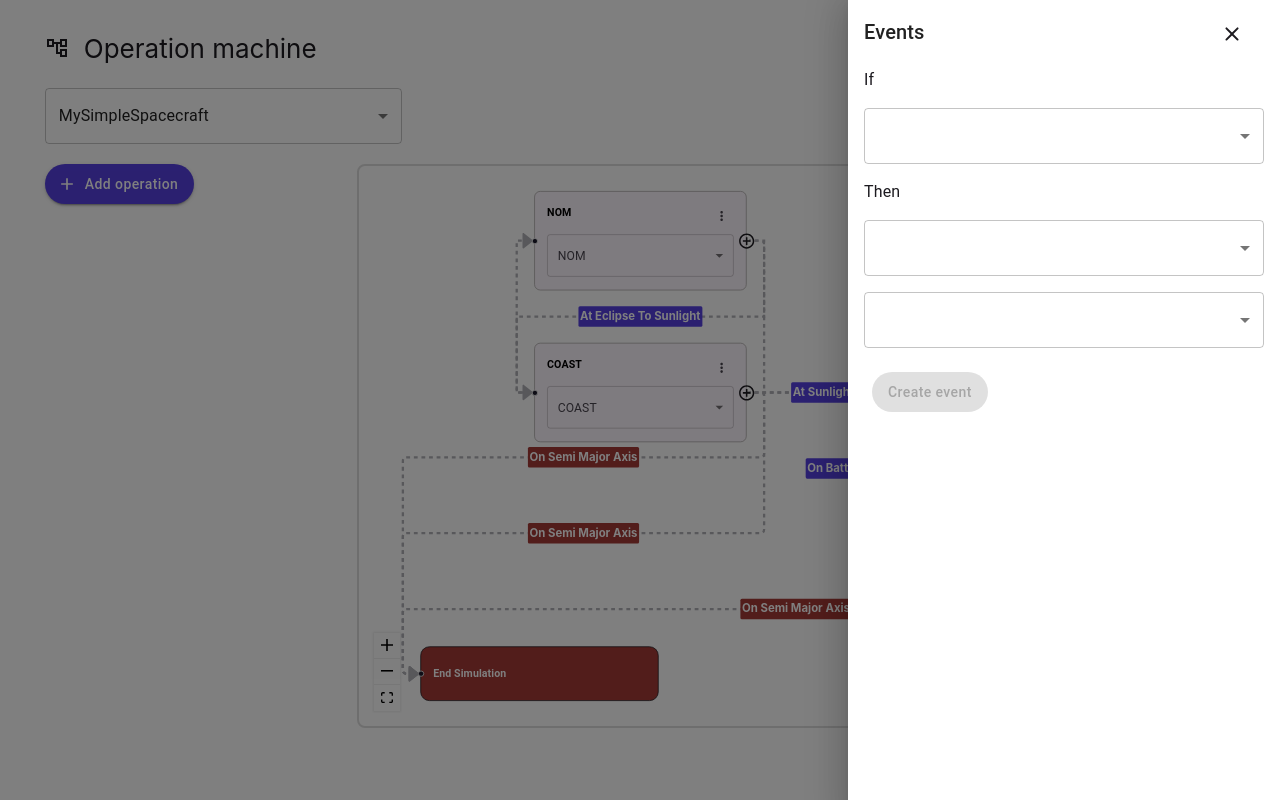
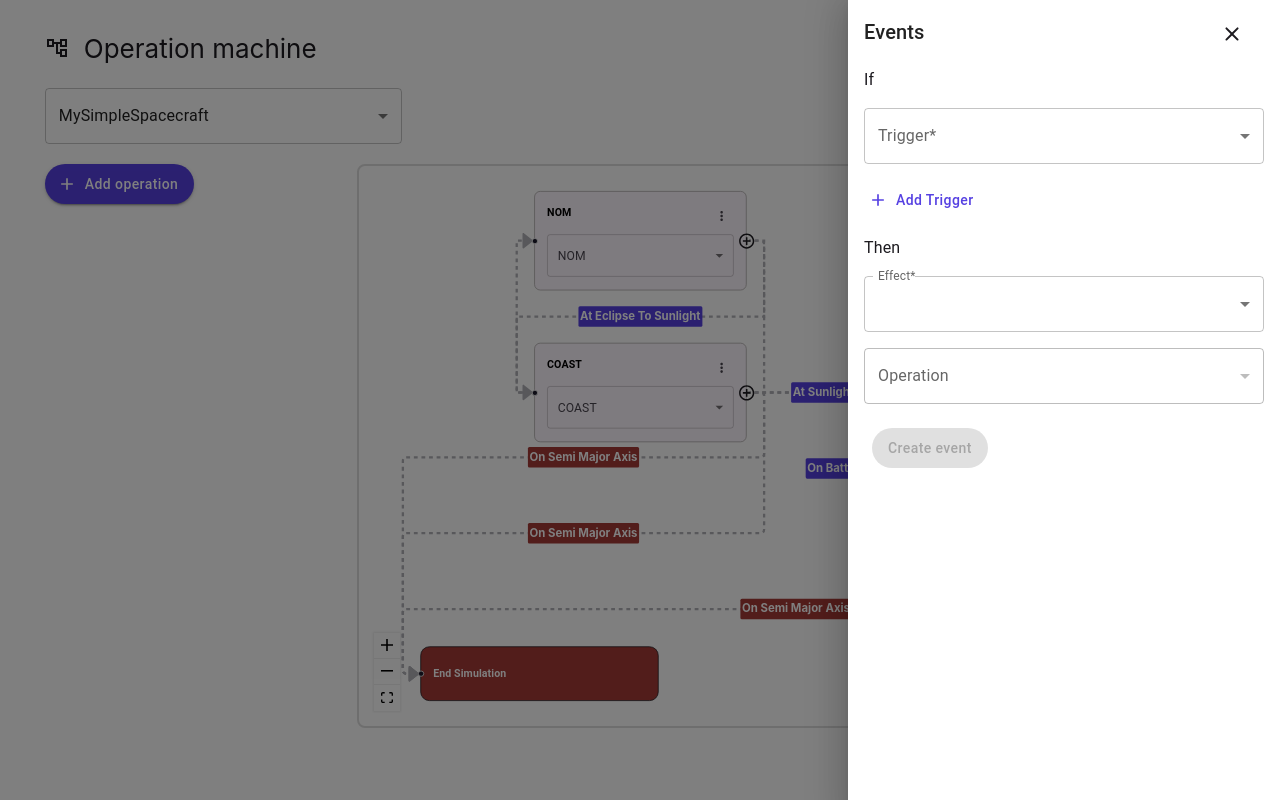
Before and after one commit to tcasazza-ienai/operation-machine-prototype, a React (Create React App) app: page / in a window 1280 px wide. Both pictures are taken after a click on the button 747 px from the left and 240 px from the top of the page. Built offline with nearby package versions, Linux system fonts and the light colour scheme.

Commit message:
Add event updated

```diff
--- a/package.json
+++ b/package.json
@@ -1,4 +1,5 @@
 {
+  "homepage": "https://tcasazza-ienai.github.io/operation-machine-prototype",
   "name": "operation-machine-prototype",
   "version": "0.1.0",
   "private": true,
@@ -12,6 +13,7 @@
     "@types/react-dom": "^18.0.0",
     "@xyflow/react": "^12.4.2",
     "cra-template-typescript": "1.2.0",
+    "gh-pages": "^6.3.0",
     "react": "^18.0.0",
     "react-dom": "^18.0.0",
     "react-scripts": "5.0.1",
@@ -19,6 +21,8 @@
   },
   "scripts": {
     "start": "react-scripts start",
+    "predeploy": " npm run build",
+    "deploy": "gh-pages -d build",
     "build": "react-scripts build",
     "test": "react-scripts test",
     "eject": "react-scripts eject"
--- /dev/null
+++ b/src/components/common/ienai-button-text.tsx
@@ -0,0 +1,38 @@
+import React from "react";
+import Button, { ButtonProps } from "@mui/material/Button";
+
+interface IenaiButtonOutlinedProps {
+  onClick: () => void;
+  label: string;
+  icon?: React.ReactNode;
+  props?: ButtonProps;
+}
+
+const IenaiButtonText: React.FC<IenaiButtonOutlinedProps> = ({
+  onClick,
+  label,
+  icon,
+  props,
+}) => {
+  return (
+    <Button
+      onClick={onClick}
+      color={"primary"}
+      variant={"text"}
+      sx={buttonStyle}
+      startIcon={icon ? icon : null}
+      {...props}
+    >
+      {label}
+    </Button>
+  );
+};
+
+export default IenaiButtonText;
+
+const buttonStyle = {
+  borderRadius: "100px",
+  color: "#5641E2",
+  textTransform: "none",
+  height: "40px",
+};
--- a/src/components/modals/event-modal.tsx
+++ b/src/components/modals/event-modal.tsx
@@ -6,21 +6,32 @@ import {
   DialogActions,
   Button,
   Box,
-  TextField,
   Select,
+  FormControl,
+  InputLabel,
+  MenuItem,
+  SelectChangeEvent,
 } from "@mui/material";
 import IenaiButton from "../common/ienai-button.tsx";
 import CloseRoundedIcon from "@mui/icons-material/CloseRounded";
-import { useModesStore } from "../../store/modesStore.ts";
-import PointingMode from "./mode-modal-components/pointing-mode.tsx";
-import GeometryMode from "./mode-modal-components/geometry-mode.tsx";
+import AddIcon from "@mui/icons-material/Add";
+import IenaiButtonText from "../common/ienai-button-text.tsx";
+
 import {
+  createCustomTrigger,
   Event360,
   Mode360,
   Operation360,
-  SphereGeometry360,
+  OperationMachine,
+  TerminateSimulation_E,
+  ToOp_E,
+  Trigger360,
 } from "../../entities/OpMachine.ts";
-import SystemMode from "./mode-modal-components/system-mode.tsx";
+import { useOpMachineStore } from "../../store/opMachineStore.ts";
+import {
+  getAllTrigger360,
+  getTriggerClassByName,
+} from "../../utils/mappingTriggerList.ts";
 
 const emptyEvent: Event360 = new Event360("", "");
 
@@ -29,27 +40,88 @@ const EventModal: React.FC<{
   onClose: () => void;
   operation: Operation360;
 }> = ({ open, onClose, operation }) => {
-  const modes = useModesStore((state) => state.modes);
-  const setModes = useModesStore((state) => state.updateModes);
+  const opMachine = useOpMachineStore((state) => state.opMachine);
+  const setOpMachine = useOpMachineStore((state) => state.updateOpMachine);
+  const [toOpSelected, setToOpSelected] = useState<Operation360>();
+  const [triggerList, setTriggerList] = useState<Trigger360[]>(
+    getAllTrigger360()
+  );
 
   const [formEvent, setFormEvent] = useState<Event360>(emptyEvent);
-  const [sphericalGeometryStatus, setSphericalGeometryStatus] =
-    useState<boolean>(false);
+
+  const changeTriggerHandler = (e: SelectChangeEvent<string>) => {
+    const newEvent = new Event360(
+      formEvent.getTrigger(),
+      formEvent.getEffect()
+    );
+    const NewTriggerClass = getTriggerClassByName(e.target.value);
+    if (NewTriggerClass) {
+      newEvent.setTrigger(new (NewTriggerClass.constructor as any)());
+    }
+
+    setFormEvent(newEvent);
+  };
+
+  const effectOnChangeHandler = (e: SelectChangeEvent<string>) => {
+    const newEvent = new Event360(
+      formEvent.getTrigger(),
+      formEvent.getEffect()
+    );
+    if (e.target.value === "ToOp_E") {
+      newEvent.setEffect(
+        new ToOp_E(new Operation360("", "", new Mode360("", "")))
+      );
+    } else {
+      newEvent.setEffect(new TerminateSimulation_E());
+    }
+    setFormEvent(newEvent);
+  };
+
+  const toOpOnChangeHandler = (e: SelectChangeEvent<string>) => {
+    const newEvent = new Event360(
+      formEvent.getTrigger(),
+      formEvent.getEffect()
+    );
+    console.log(e.target.value);
+    if (newEvent.getEffect() instanceof ToOp_E) {
+      newEvent.setEffect(
+        new ToOp_E(
+          opMachine.getOperationById(e.target.value) ??
+            new Operation360("", "", new Mode360("", ""))
+        )
+      );
+    }
+    setToOpSelected(opMachine.getOperationById(e.target.value));
+    setFormEvent(newEvent);
+  };
 
   const confirmValidation = () => {
     if (!formEvent.getTrigger()) return false;
     if (!formEvent.getEffect()) {
       return false;
     }
+    if (formEvent.getEffect().constructor.name === "ToOp_E") {
+      if (!toOpSelected?.getId()) return false;
+    }
     return true;
   };
 
   const confirmForm = () => {
+    const newOpMachine = new OperationMachine(opMachine.getOperations());
+    console.log("newOpMachine", newOpMachine);
+    const operationNewEvent = newOpMachine.getOperationById(operation.getId());
+
+    newOpMachine.deleteOperationById(operation.getId());
+
     const newEvent = new Event360(
       formEvent.getTrigger(),
       formEvent.getEffect()
     );
-    operation.addEventToOperation(newEvent);
+    if (operationNewEvent) {
+      operationNewEvent.addEventToOperation(newEvent);
+      newOpMachine.addOperationToOpMachine(operationNewEvent);
+    }
+    setOpMachine(newOpMachine);
 
     closeForm();
   };
@@ -59,6 +131,9 @@ const EventModal: React.FC<{
     onClose();
   };
 
+  useEffect(() => {
+    console.log(operation);
+  }, [operation]);
   return (
     <>
       <Dialog
@@ -99,13 +174,75 @@ const EventModal: React.FC<{
           If
         </DialogContentText>
 
-        <Select></Select>
+        <FormControl fullWidth>
+          <InputLabel>Trigger*</InputLabel>
+          <Select
+            label="Trigger"
+            value={(formEvent.getTrigger() as { className: string }).className}
+            defaultValue=""
+            onChange={(e) => {
+              changeTriggerHandler(e);
+            }}
+          >
+            {triggerList.map((trigger, index) => (
+              <MenuItem
+                key={index}
+                value={(trigger as { className: string }).className}
+              >
+                {(trigger as { className: string }).className
+                  .toString()
+                  .replace(/_T$/, "")
+                  .replace(/([A-Z])/g, " $1")}
+              </MenuItem>
+            ))}
+          </Select>
+        </FormControl>
+        <Box sx={{ width: "40%" }}>
+          <IenaiButtonText
+            onClick={() => console.log("Add Trigger")}
+            label={"Add Trigger"}
+            icon={<AddIcon fontSize="medium" />}
+          />
+        </Box>
 
         <DialogContentText sx={{ color: "var(--On-Surface, #1D1B20)" }}>
           Then
         </DialogContentText>
-        <Select></Select>
-        <Select></Select>
+        <FormControl fullWidth>
+          <InputLabel>Effect*</InputLabel>
+          <Select
+            label="Effect"
+            value={formEvent.getEffect().constructor.name}
+            defaultValue=""
+            onChange={(e) => {
+              effectOnChangeHandler(e);
+            }}
+          >
+            <MenuItem value={"ToOp_E"}>To Operation</MenuItem>
+            <MenuItem value={"TerminateSimulation_E"}>End Simulation</MenuItem>
+          </Select>
+        </FormControl>
+        <FormControl fullWidth>
+          <InputLabel>Operation</InputLabel>
+          <Select
+            disabled={formEvent.getEffect().constructor.name !== "ToOp_E"}
+            label="Operation"
+            value={toOpSelected?.getId() ? toOpSelected.getId() : ""}
+            defaultValue=""
+            onChange={(e) => {
+              toOpOnChangeHandler(e);
+            }}
+          >
+            {opMachine
+              .getOperations()
+              .filter((op) => op.getId() !== operation.getId())
+              .map((op, index) => (
+                <MenuItem key={index} value={op.getId()}>
+                  {op.getOpName()}
+                </MenuItem>
+              ))}
+          </Select>
+        </FormControl>
 
         <DialogActions sx={{ alignSelf: "flex-start" }}>
           <IenaiButton
--- a/src/entities/OpMachine.ts
+++ b/src/entities/OpMachine.ts
@@ -352,8 +352,8 @@ export class SphereGeometry360 extends OverrideGeometry {
 }
 
 export class Event360 {
-  private readonly trigger: Trigger360;
-  private readonly effect: Effect360;
+  private trigger: Trigger360;
+  private effect: Effect360;
 
   constructor(trigger: Trigger360, effect: Effect360) {
     this.trigger = trigger;
@@ -367,10 +367,18 @@ export class Event360 {
   public getTrigger(): Trigger360 {
     return this.trigger;
   }
+
+  public setTrigger(trigger: Trigger360): void {
+    this.trigger = trigger;
+  }
+
+  public setEffect(effect: Effect360): void {
+    this.effect = effect;
+  }
 }
 
 ///////// TRIGGERS ///////////////
-interface Trigger360 {}
+export interface Trigger360 {}
 
 enum BooleanTriggerType {
   AND = "AND",
@@ -406,7 +414,7 @@ export class OnAnyCondition_T extends BooleanTrigger implements Trigger360 {
   }
 }
 
-function createCustomTrigger<T = void>(className: string) {
+export function createCustomTrigger<T = void>(className: string) {
   const CustomTriggerClass = class implements Trigger360 {
     private className = `${className}_T`;
     private attrs?: T;
--- /dev/null
+++ b/src/utils/mappingTriggerList.ts
@@ -0,0 +1,74 @@
+import {
+  AtEclipseToSunlight_T,
+  AtEpoch_T,
+  AtOperationDuration_T,
+  AtSunlightToEclipse_T,
+  OnBatteryLevel_T,
+  OnBatterySOC_T,
+  OnManeuveringEfficiency_T,
+  OnOrbitalElement_T,
+  OnSemiMajorAxis_T,
+  Trigger360,
+  AtApoapsis_T,
+  AtPeriapsis_T,
+  OnLatitude_T,
+  AtAscendingNode_T,
+  AtDescendingNode_T,
+  AtNorthernAntinode_T,
+  AtSouthernAntinode_T,
+  AtReservoirLevel_T,
+  OnGroundStationVisibilityGain_T,
+  OnGroundStationVisibilityLoss_T,
+} from "../entities/OpMachine.ts";
+
+const triggerList: Trigger360[] = [
+  new AtOperationDuration_T(),
+  new AtEpoch_T(),
+  new OnSemiMajorAxis_T(),
+  new OnOrbitalElement_T(),
+  new OnManeuveringEfficiency_T(),
+  new OnBatteryLevel_T(),
+  new OnBatterySOC_T(),
+  new AtEclipseToSunlight_T(),
+  new AtSunlightToEclipse_T(),
+  new AtApoapsis_T(),
+  new AtPeriapsis_T(),
+  new OnLatitude_T(),
+  new AtAscendingNode_T(),
+  new AtDescendingNode_T(),
+  new AtNorthernAntinode_T(),
+  new AtSouthernAntinode_T(),
+  new AtReservoirLevel_T(),
+  new OnGroundStationVisibilityGain_T(),
+  new OnGroundStationVisibilityLoss_T(),
+];
+
+export function getAllTrigger360(): Trigger360[] {
+  return triggerList;
+}
+
+export function getTriggerClassByName(name: string): Trigger360 | undefined {
+  const triggerMap: { [key: string]: new () => Trigger360 } = {
+    AtOperationDuration_T,
+    AtEpoch_T,
+    OnSemiMajorAxis_T,
+    OnOrbitalElement_T,
+    OnManeuveringEfficiency_T,
+    OnBatteryLevel_T,
+    OnBatterySOC_T,
+    AtEclipseToSunlight_T,
+    AtSunlightToEclipse_T,
+    AtApoapsis_T,
+    AtPeriapsis_T,
+    OnLatitude_T,
+    AtAscendingNode_T,
+    AtDescendingNode_T,
+    AtNorthernAntinode_T,
+    AtSouthernAntinode_T,
+    AtReservoirLevel_T,
+    OnGroundStationVisibilityGain_T,
+    OnGroundStationVisibilityLoss_T,
+  };
+
+  return triggerMap[name] ? new triggerMap[name]() : undefined;
+}
```
Also changed, not shown: src/components/operation/operation-node.tsx (+20 -18 lines), 1 other file (tests, documents, lock files or other folders).
